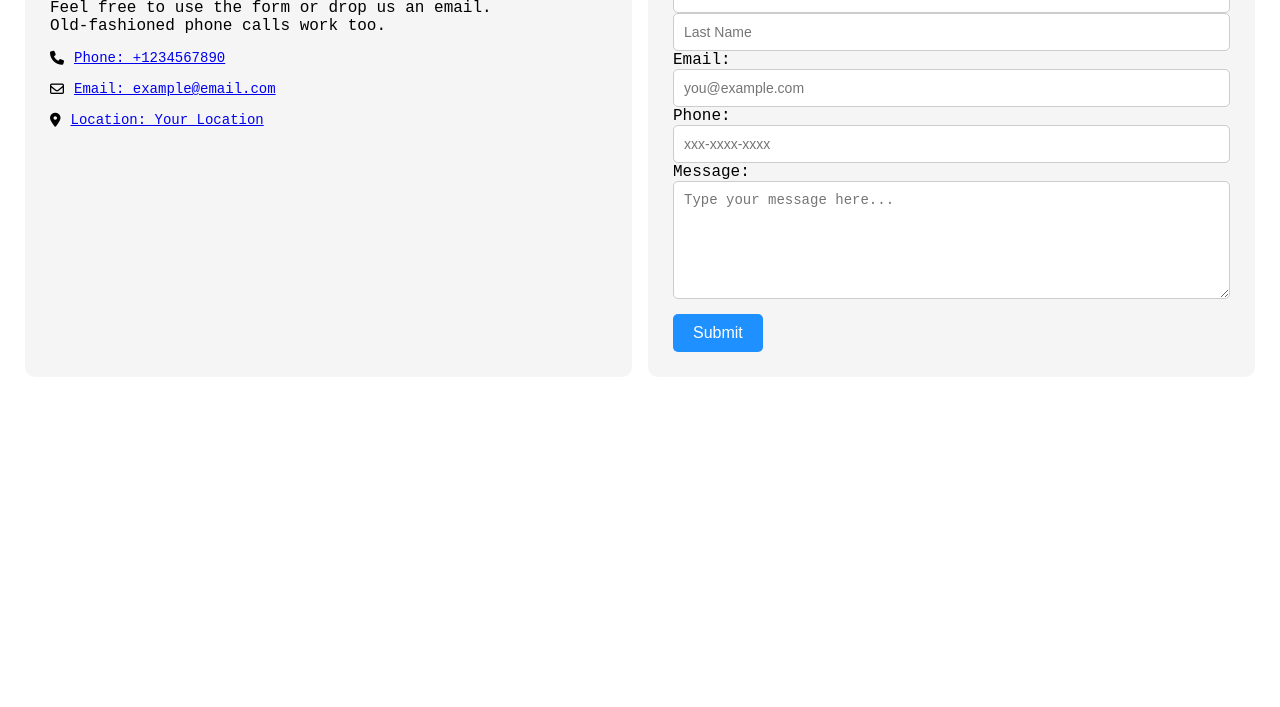
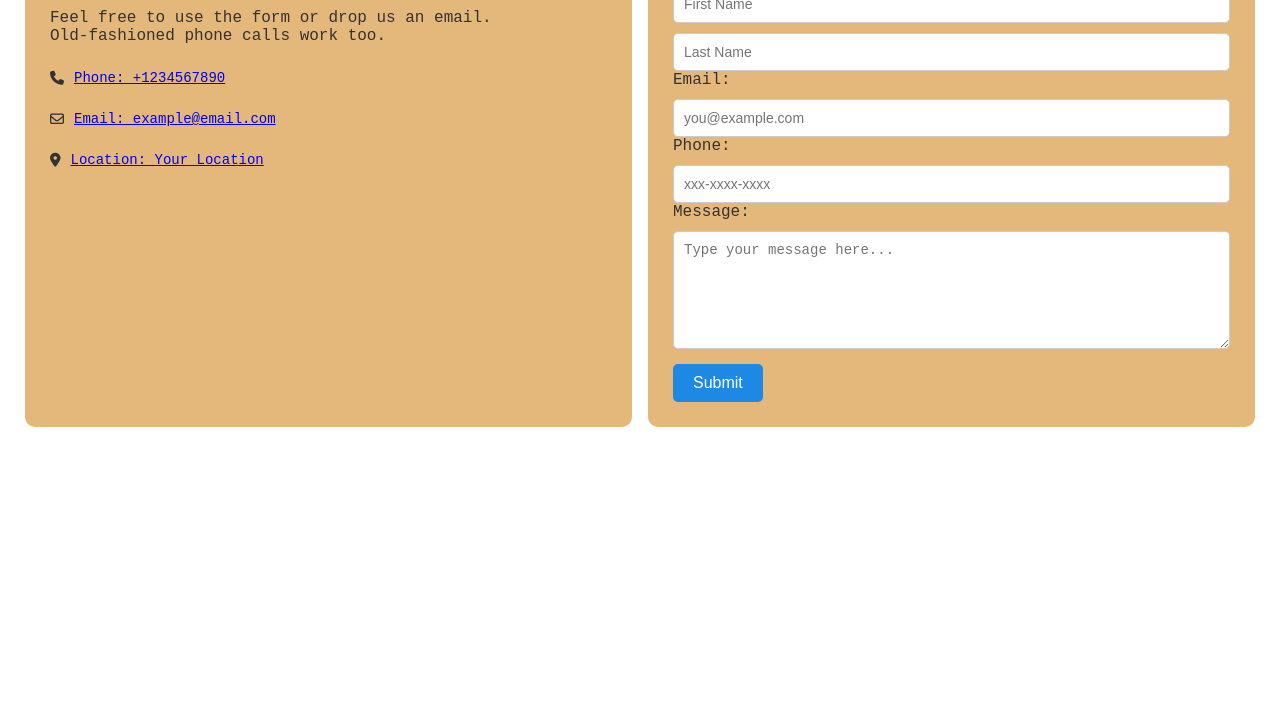
Before and after one commit to kishor-portfolio/Msrit-Blog, a plain HTML site: page contact.html in a window 1280 px wide. Shown: the part 93-800 px from the top of the page. Drawn offline with Linux system fonts and the light colour scheme; a web font is replaced by a local one.

Commit message:
upadating contat us page

```diff
--- a/styles3.css
+++ b/styles3.css
@@ -21,18 +21,19 @@ body {
 }
 
 .item {
-  background-color: whitesmoke;
+  background-color: 	#e4b77b;
   border-radius: 10px;
   padding: 25px;
   display: flex;
   flex-direction: column;
-  color: black;
+  color:	#333;
+  box-shadow: rgba(0, 0, 0, 0.1);
 }
 
 .inner {
   display: flex;
   flex-direction: column;
-  gap: 15px;
+  gap: 25px;
 }
 
 input.cont,
@@ -43,12 +44,13 @@ textarea {
   border: 1px solid #ccc;
   border-radius: 5px;
   font-size: 14px;
+  margin-top: 10px;
 }
 
 #submit {
   margin-top: 10px;
   padding: 10px 20px;
-  background-color: #1e90ff;
+  background-color: #1e88e5 ;
   border: none;
   border-radius: 5px;
   color: white;
```
